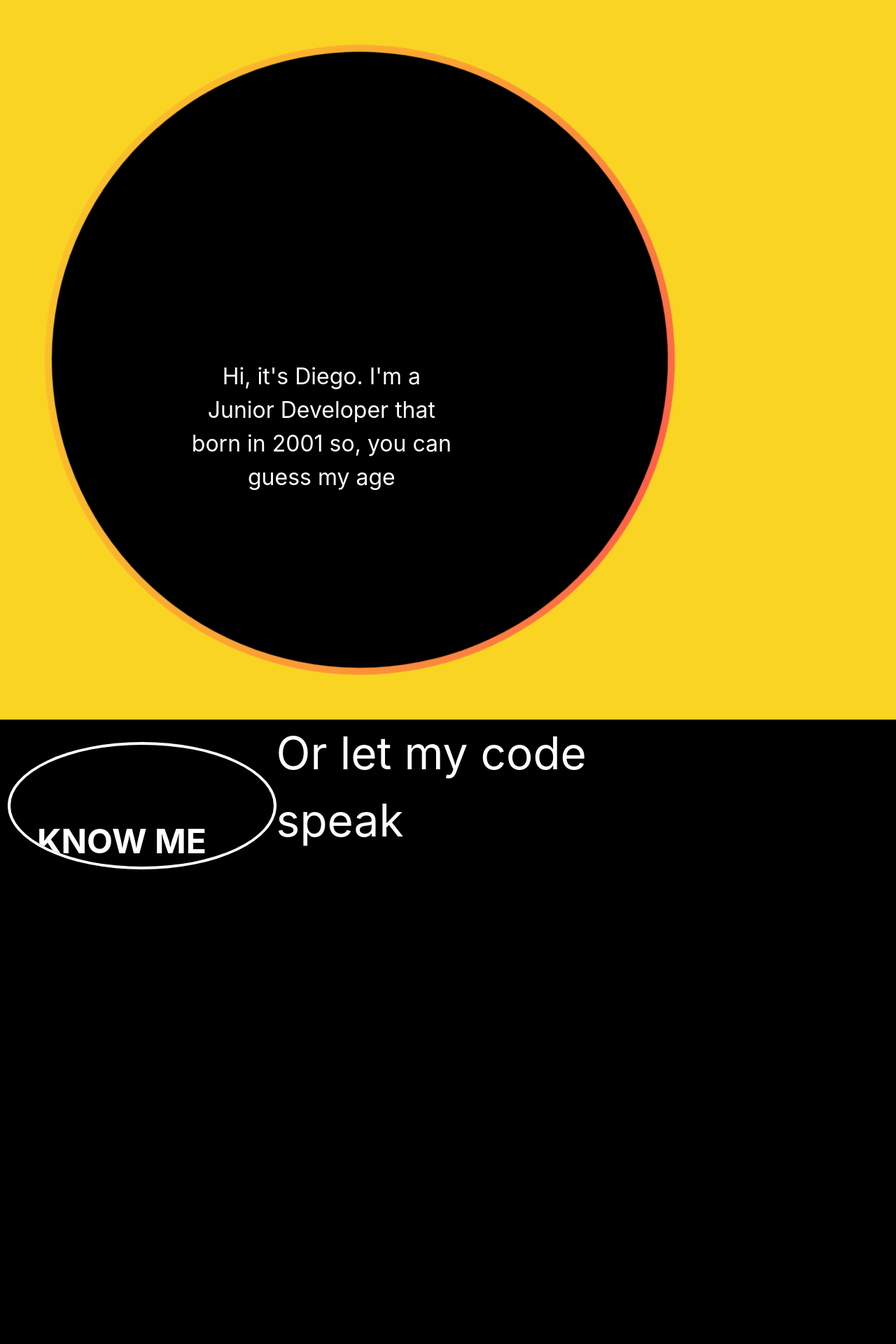
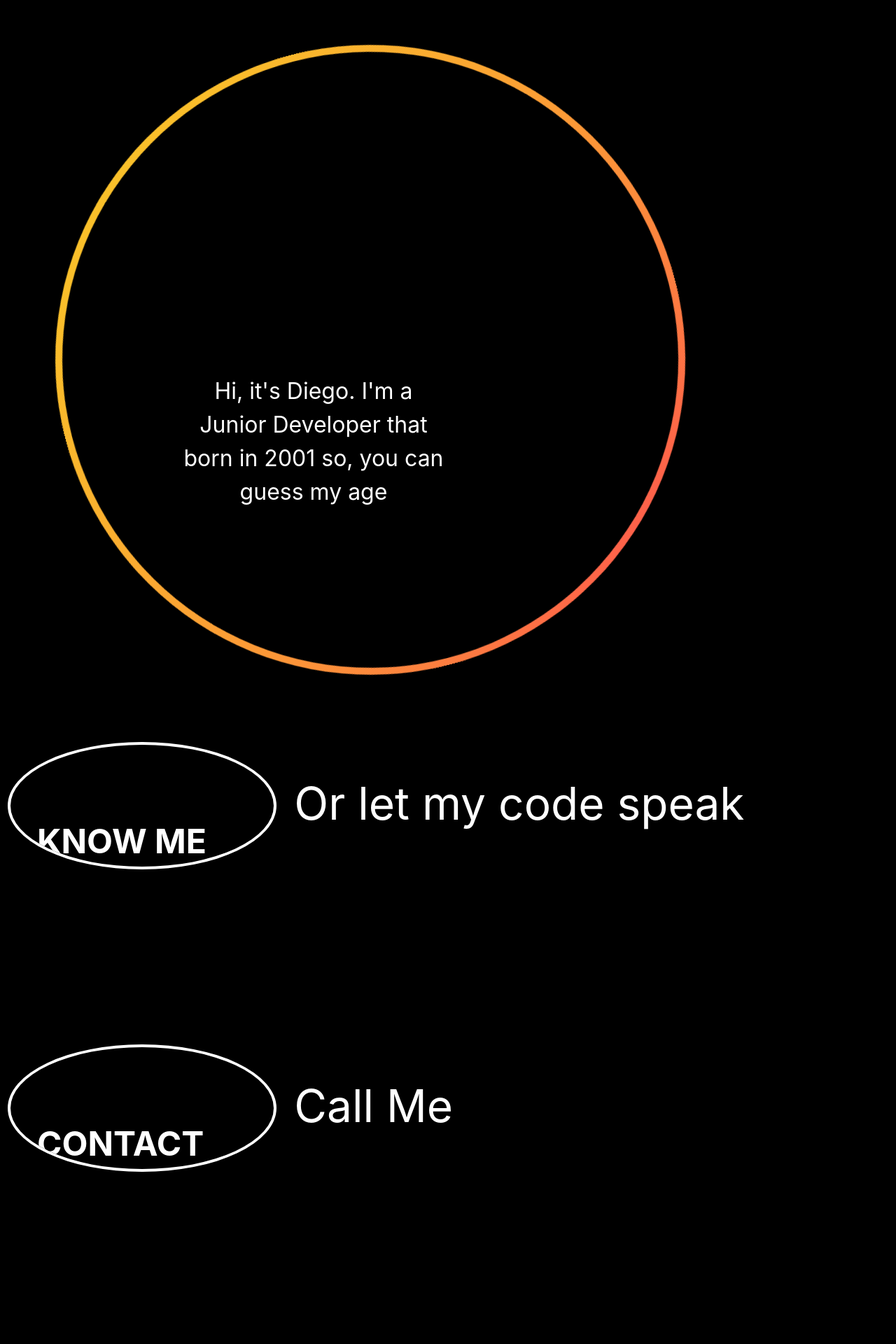
Before and after one commit to diego59x/DiegoPortafolio, a React app: page / in a window 1280 px wide. Shown: the top 1920 px of the page at 70% size. Before the commit the page ends 1460 px from the top, so only its background shows below. Built offline with nearby package versions, Linux system fonts and the light colour scheme; the HTML template or start-up script is replaced by a standard one.

Commit message:
home page ready

```diff
--- a/src/Components/PrincipalCircle/Circle.css
+++ b/src/Components/PrincipalCircle/Circle.css
@@ -29,12 +29,15 @@
         width: 50vw;
         color: white;
         font-size: 4em;
+        top: 52%;
+        left: 45%;
     }
     .bigCircle {
         width: 800px;
         height: 800px;
         border: double 30px transparent;
-
+        margin-top: 1vh;
+        margin-left: 5vh;
     }
 }
 
--- a/src/Home/Home.css
+++ b/src/Home/Home.css
@@ -45,29 +45,29 @@ body {
 }
 
 @media (min-width: 320px) {
-    .HomeText {
-        width: 40vw;
-        font-size: 2em;
-        height: 12vh;
-    }
-    .texts1 {
-        font-size: 2em;
-        height: 12vh;
-    }
-    .aber {
-        background-color: #f9d423;
-    }
+
     .circleHome {
-        width: 35vw;
+        width: 30vw;
         height: 20vh;
         font-size: 2.5em;
         margin-top: 4vh;
-        margin-left: 2vw;
+        margin-left: 4vw;
     }
     .textCircle{
         font-size: 4em;
         text-align: center;
         color: white;
+    }
+    .HomeText {
+        width: 65vw;
+        font-size: 2em;
+        height: 6vh;
+        margin-top: 9vh;
+        margin-left: 2vw;
+    }
+    .texts1 {
+        font-size: 2em;
+        height: 6vh;
     }
 }
 
--- a/src/Home/Home.jsx
+++ b/src/Home/Home.jsx
@@ -9,12 +9,12 @@ export default function Home() {
   const KnowMe = () => {
     history.push('/KnowMe')
   }
-  // const Projects = () => {
-  //   history.push('/Projects')
-  // }
+  const Projects = () => {
+    history.push('/Projects')
+  }
   return (
     <div>
-      <div className="row aber">
+      <div className="nav nav-justified">
         <div className="col-xs-10 col-sm-12 col-md-12 col-lg-4  ">
           <Circle
             text="Hi, it&#39;s Diego. I&#39;m a Junior Developer that born in 2001 so, you can guess my age"
@@ -34,36 +34,36 @@ export default function Home() {
             Or let my code speak
           </div>
         </div>
-        {/*
-        <div className="col-xs-4 col-sm-4 col-md-4 col-lg-4">
-          <div className=" circleHome">
+      </div>
+      <div className="row">
+        <div className="col-xs-4 circleHome">
           <CircleSecondary
             header="Contact"
             classe="boton"
           />
         </div>
-          <div className="HomeText ">
+        <div className="col-xs-4 HomeText ">
           <div className="texts1">
-              Email: alv19498@uvg.edu.gt
-              Github: diego59x
+            Call Me
+            {/* Email: alv19498@uvg.edu.gt
+            Github: diego59x */}
           </div>
         </div>
-          <div className="col-xs-4 col-sm-4 col-md-4 col-lg-4">
-            <div className=" circleHome">
+      </div>
+      <div className="row">
+        <div className="col-xs-4 circleHome">
           <CircleSecondary
             header="Projects"
             onClick={Projects}
             classe="boton"
           />
         </div>
-            <div className="HomeText ">
+        <div className="col-xs-4  HomeText ">
           <div className="texts1">
             See what I have made
           </div>
         </div>
       </div>
-        </div> */}
-      </div>
     </div>
   )
 }
```
Lines whose indentation alone changed are shown as unchanged.
